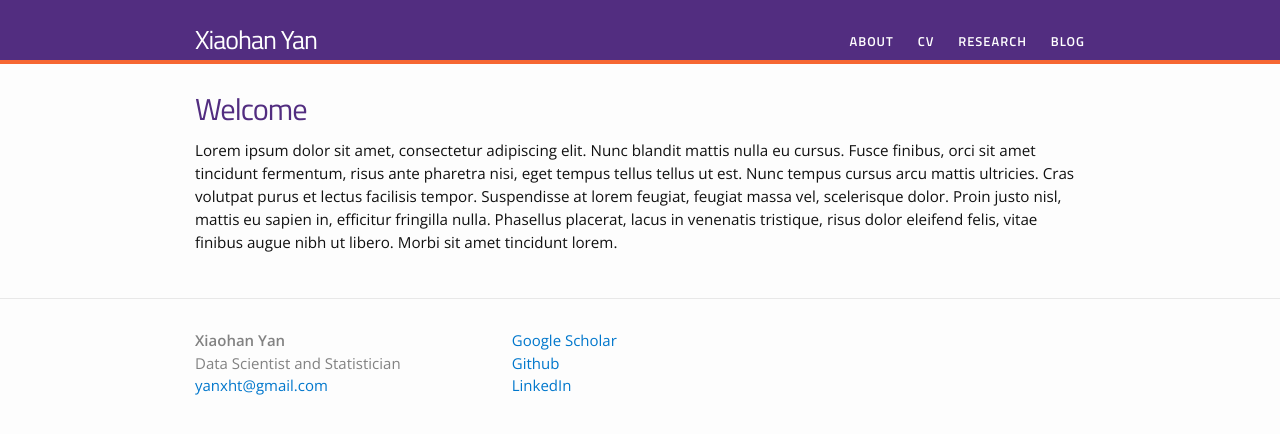
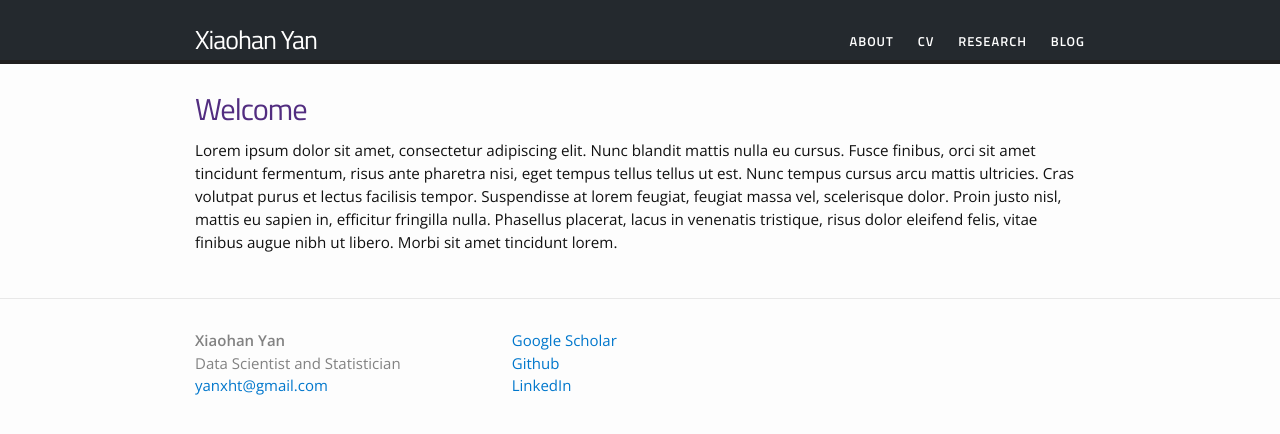
Before and after one commit to yanxht/yanxht.github.io, a Jekyll site: the page built from index.html, in a window 1280 px wide. Shown: the top 434 px of the page. Built offline with Jekyll 4.4.1, drawn with Linux system fonts in a browser that asks for light colours.

Commit message:
Update header color

```diff
--- a/_sass/_header.scss
+++ b/_sass/_header.scss
@@ -3,9 +3,9 @@
  */
 .site-header {
     border-top: 0px solid $grey-color-dark;
-	border-bottom: 4px solid $clemson-orange;
+	border-bottom: 4px solid $yan-black;
     min-height: 56px;
-    background: $clemson-purple;
+    background: $yan-darkblue;
     // Positioning context for the mobile navigation icon
     position: relative;
 
@@ -87,18 +87,18 @@ color: #522d80;
 }
 
 .site-nav .sub-menu a:hover {
-	color: $clemson-purple;
+	color: $yan-darkblue;
 }
 .site-nav  .sub-menu {
 	background: #ffffff;
-	border-color: $clemson-purple;
+	border-color: $yan-darkblue;
 	min-width: 265px;
 
 	z-index:2147483647;
 }
 .site-nav .sub-menu li.current-menu-item > a {
-	border-left-color: $clemson-purple;
-	border-right-color: $clemson-purple;
+	border-left-color: $yan-darkblue;
+	border-right-color: $yan-darkblue;
 	border-right: 0px;
 
 }
@@ -157,7 +157,7 @@ z-index:999;
 
     .page-link {
         color: #ffffff;
-    background: $clemson-purple;
+    background: $yan-darkblue;
         line-height: $base-line-height;
 
         // Gaps between nav items, but not on the first one
--- a/css/main.scss
+++ b/css/main.scss
@@ -19,6 +19,8 @@ $brand-color:      #0077CC;
 // $gameday-sky: #109dc0;
 $clemson-purple:      #522d80;
 $clemson-orange:      #f66733;
+$yan-darkblue: #24292E;
+$yan-black: #211F1F;
 
 
 $grey-color:       #828282;
```
